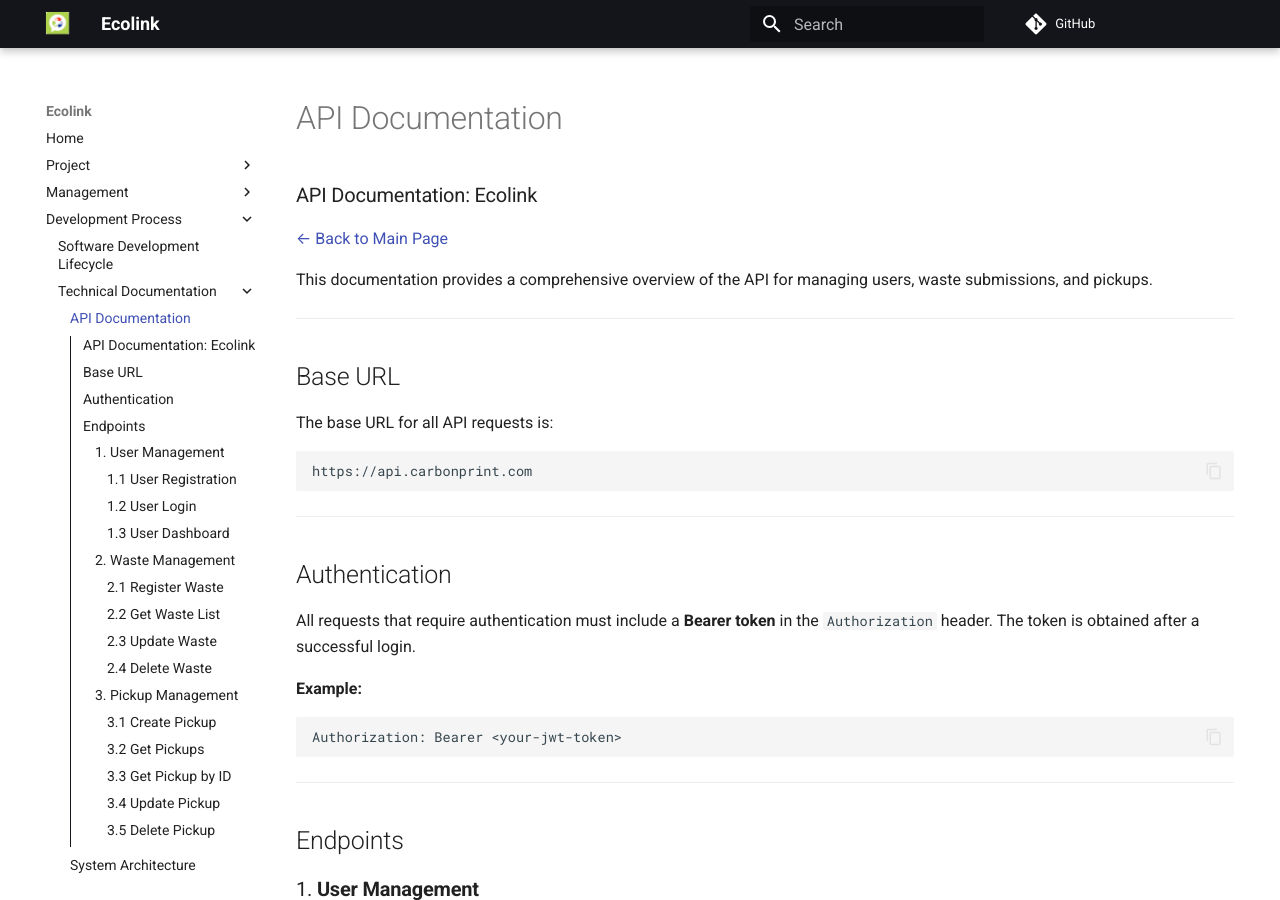
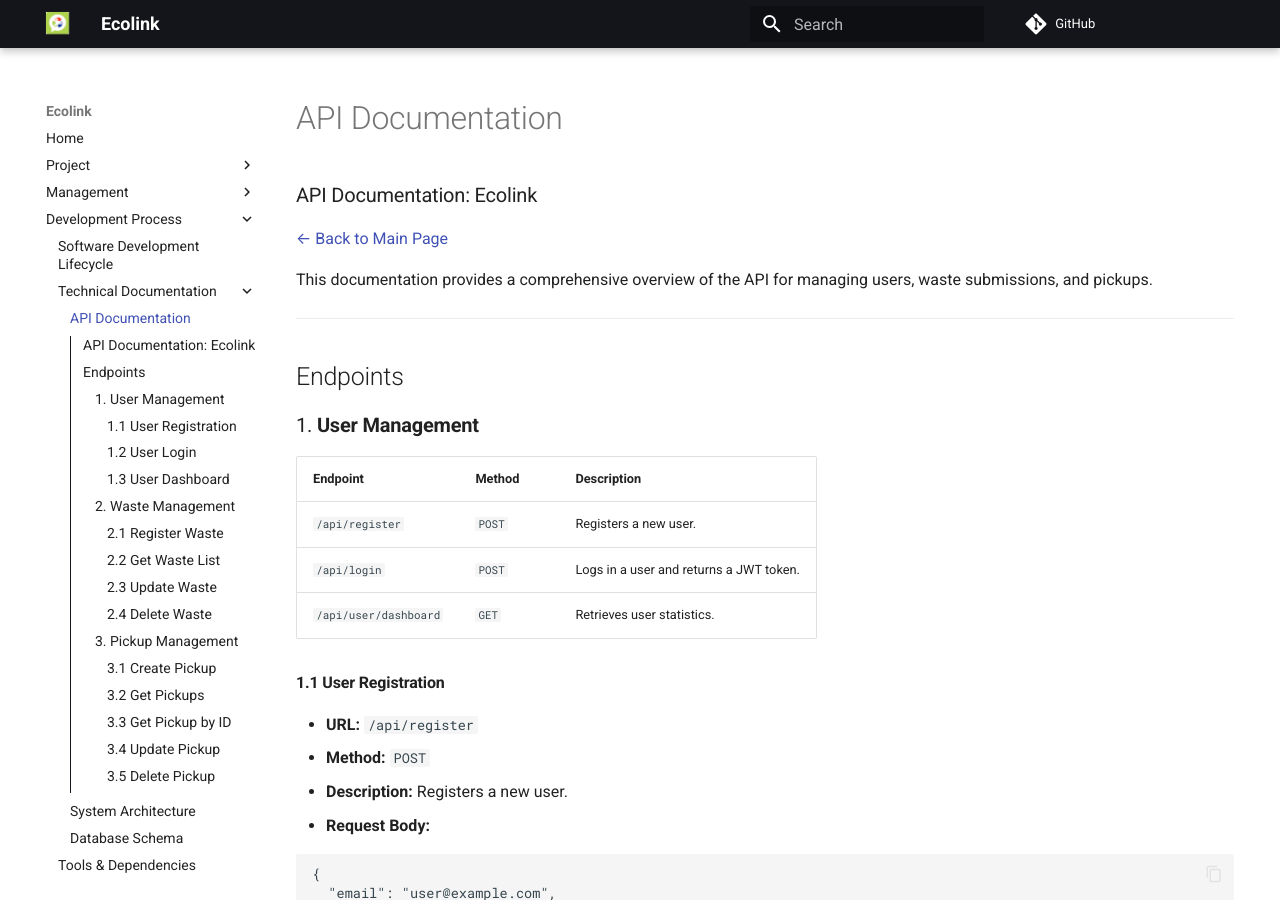
Before and after one commit to ErasmusEgalitarian/ecolink-docs, an MkDocs documentation site: the page built from docs/project/development/technical/api.md, in a window 1280 px wide and 900 px high. Built offline with MkDocs 1.6.1 and Material for MkDocs 9.7.7, drawn with Linux system fonts in a browser that asks for light colours; comment, search, counter and statistics services are not loaded.

Commit message:
Update api.md

````diff
--- a/docs/project/development/technical/api.md
+++ b/docs/project/development/technical/api.md
@@ -3,28 +3,6 @@
 [← Back to Main Page](../../../index.md)
 
 This documentation provides a comprehensive overview of the API for managing users, waste submissions, and pickups.
-
----
-
-## Base URL
-
-The base URL for all API requests is:
-
-```
-https://api.carbonprint.com
-```
-
----
-
-## Authentication
-
-All requests that require authentication must include a **Bearer token** in the `Authorization` header. The token is obtained after a successful login.
-
-**Example:**
-
-```plaintext
-Authorization: Bearer <your-jwt-token>
-```
 
 ---
 
````
